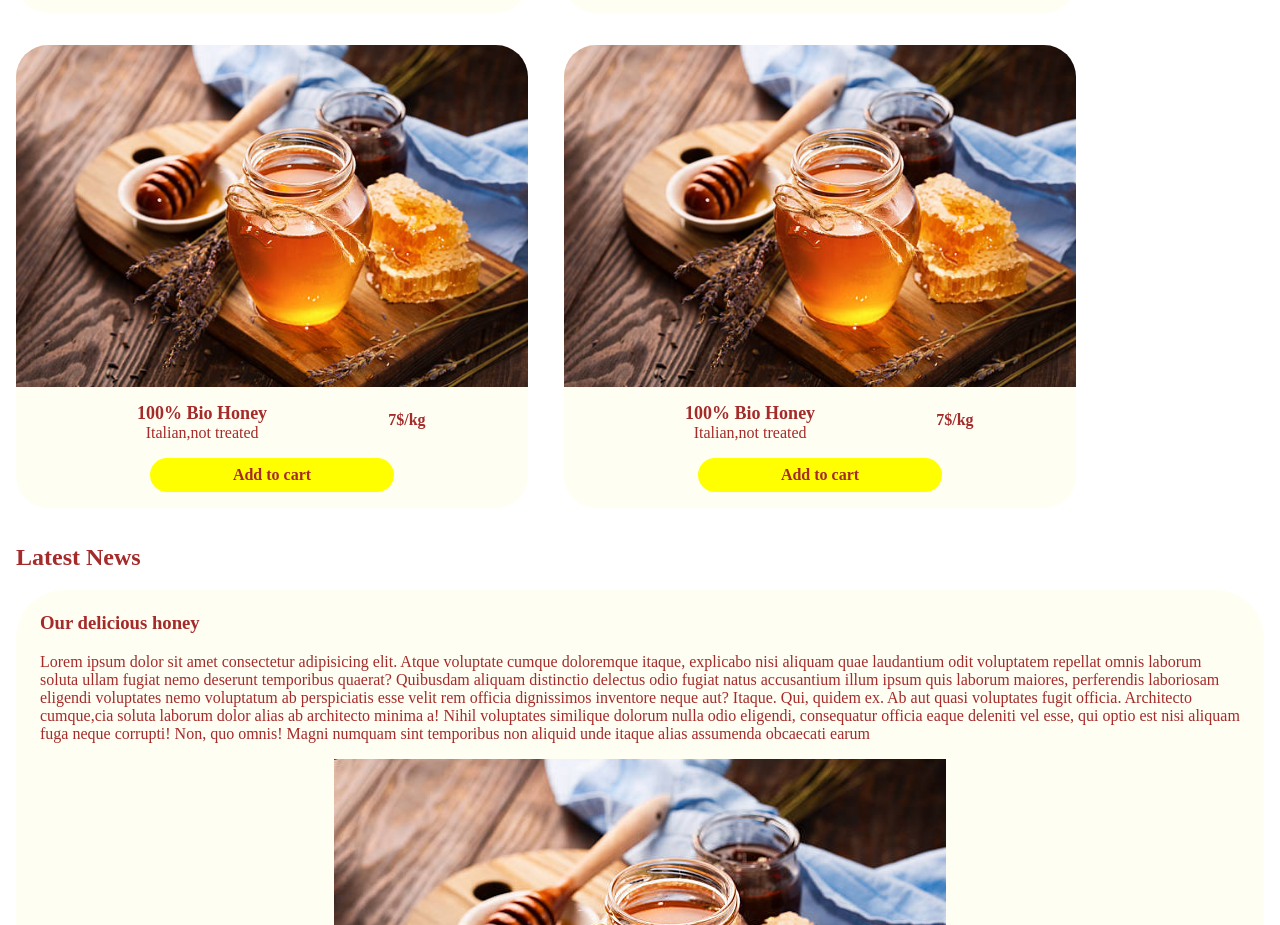
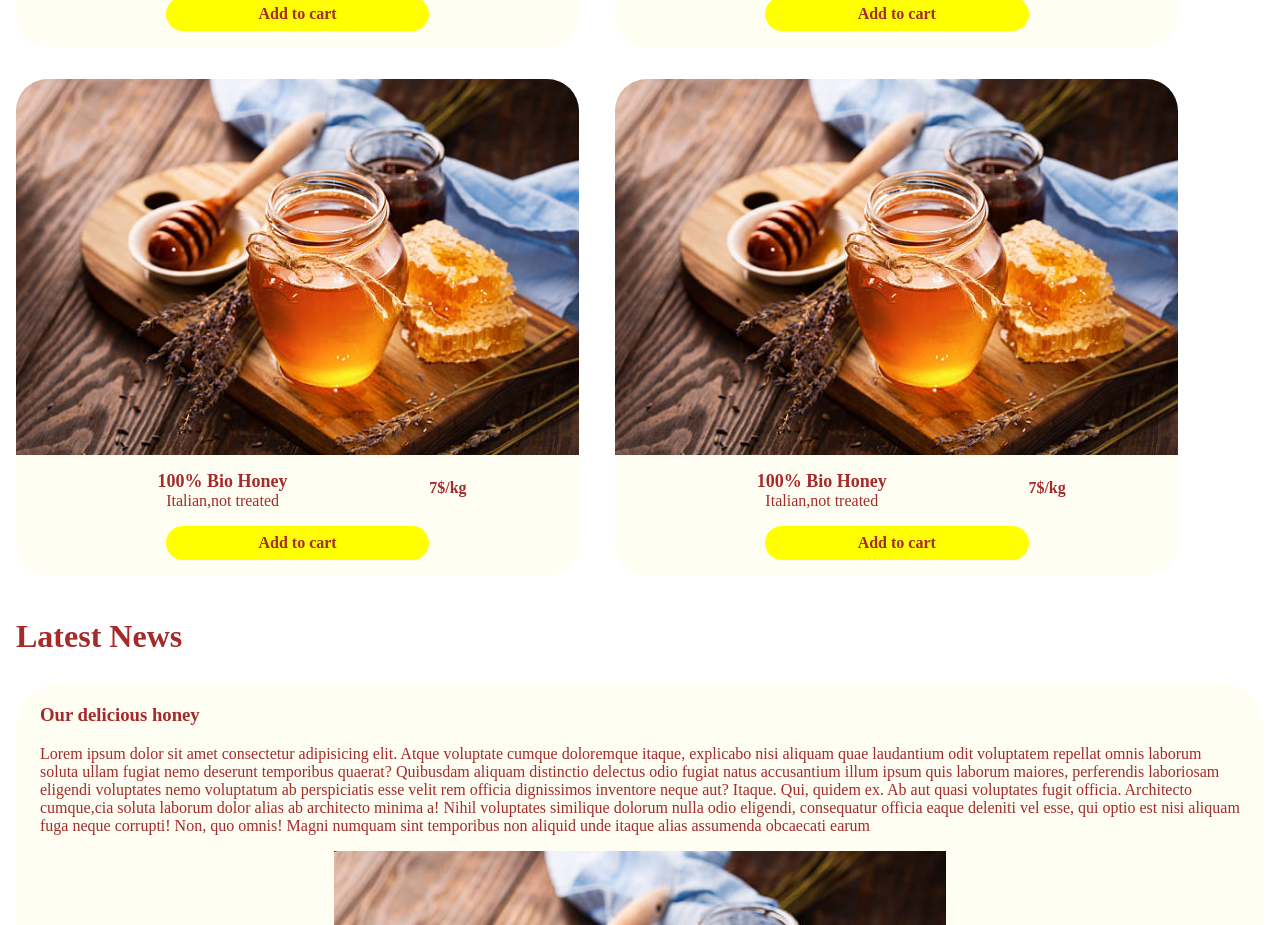
Before and after one commit to Luca-Sberna/U2-W1-fs0123, a plain HTML site: page compito-d3/index.html in a window 1280 px wide. Shown: the part 679-1604 px from the top of the page. Drawn offline with Linux system fonts and the light colour scheme.

Commit message:
mobile-tablet

```diff
--- a/compito-d3/assets/css/style.css
+++ b/compito-d3/assets/css/style.css
@@ -144,9 +144,11 @@ main .btn {
     }
 
     .card {
-        width: 40%;
+        width: 44%;
         display: inline-block;
-
+        margin-block: unset;
+        margin-inline: unset;
+        vertical-align: middle;
     }
 
 
@@ -164,12 +166,14 @@ main h2 {
     color: brown;
     font-weight: bold;
 
+
 }
 
 @media screen and (min-width:575px) {
     main h2 {
         margin-inline: 1rem;
         text-align: unset;
+        font-size: 2rem;
     }
 }
 
```
